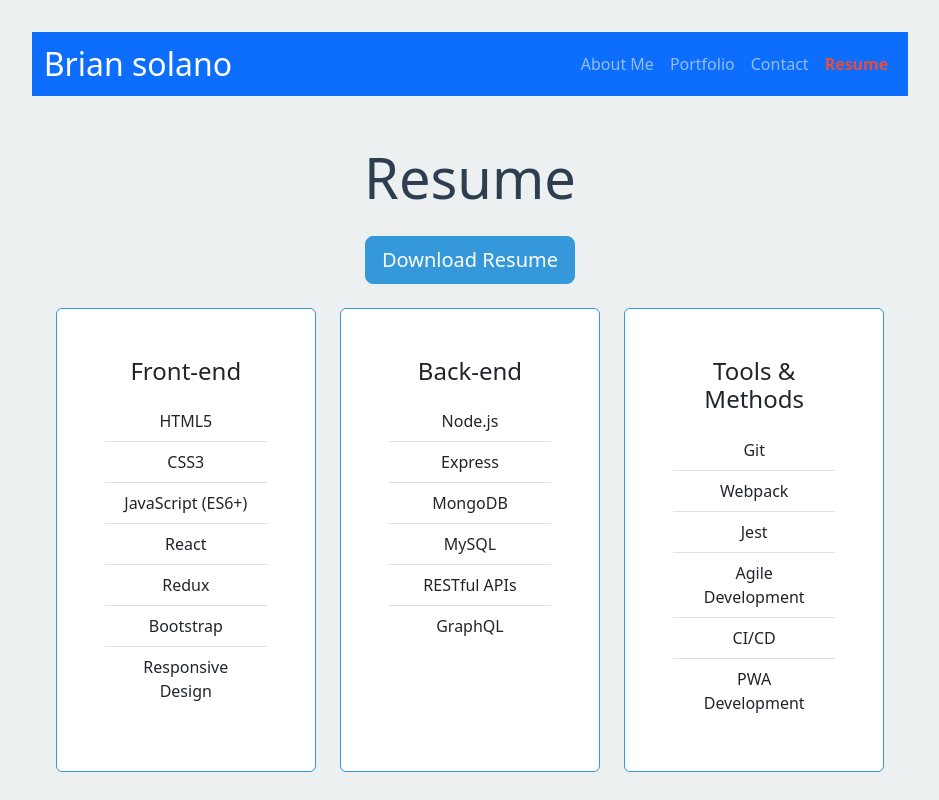
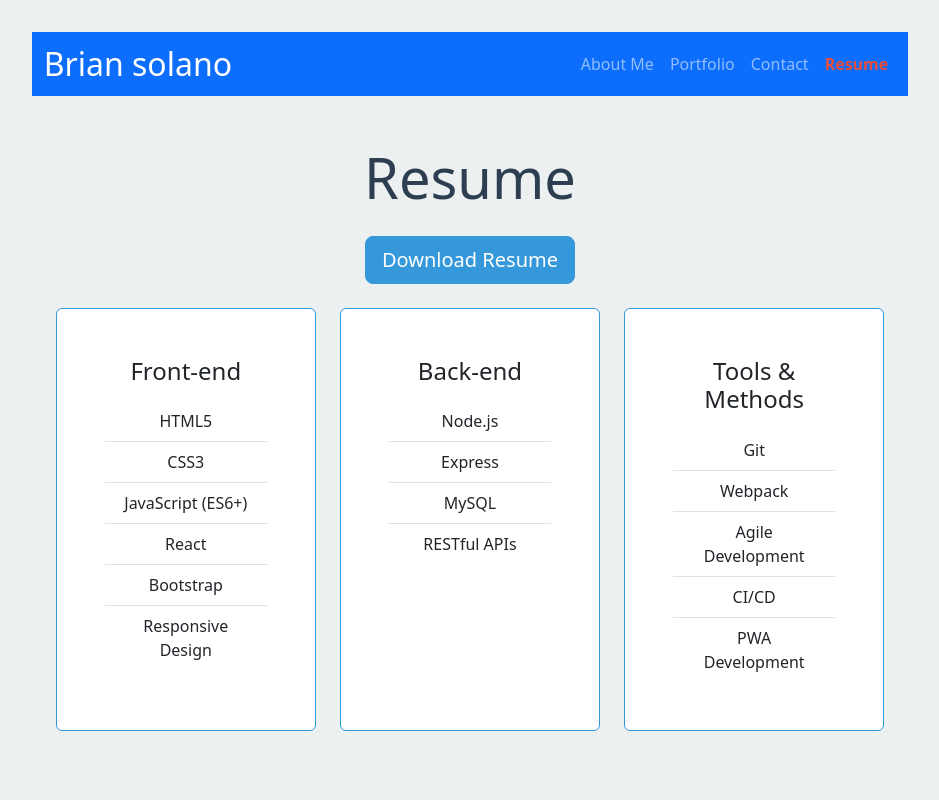
Before and after one commit to brolano/React-Portfolio, a React (Vite) app in the folder react-portfolio/: page /resume in a window 1280 px wide. Shown: the top 800 px of the page, without its empty margins (170-1109 px from the left). Built offline with nearby package versions, Linux system fonts and the light colour scheme.

Commit message:
updated resume javascript

```diff
--- a/react-portfolio/src/components/Resume.jsx
+++ b/react-portfolio/src/components/Resume.jsx
@@ -5,22 +5,18 @@ function Resume() {
         'CSS3',
         'JavaScript (ES6+)',
         'React',
-        'Redux',
         'Bootstrap',
         'Responsive Design'
       ],
       'Back-end': [
         'Node.js',
         'Express',
-        'MongoDB',
         'MySQL',
         'RESTful APIs',
-        'GraphQL'
       ],
       'Tools & Methods': [
         'Git',
         'Webpack',
-        'Jest',
         'Agile Development',
         'CI/CD',
         'PWA Development'
```
